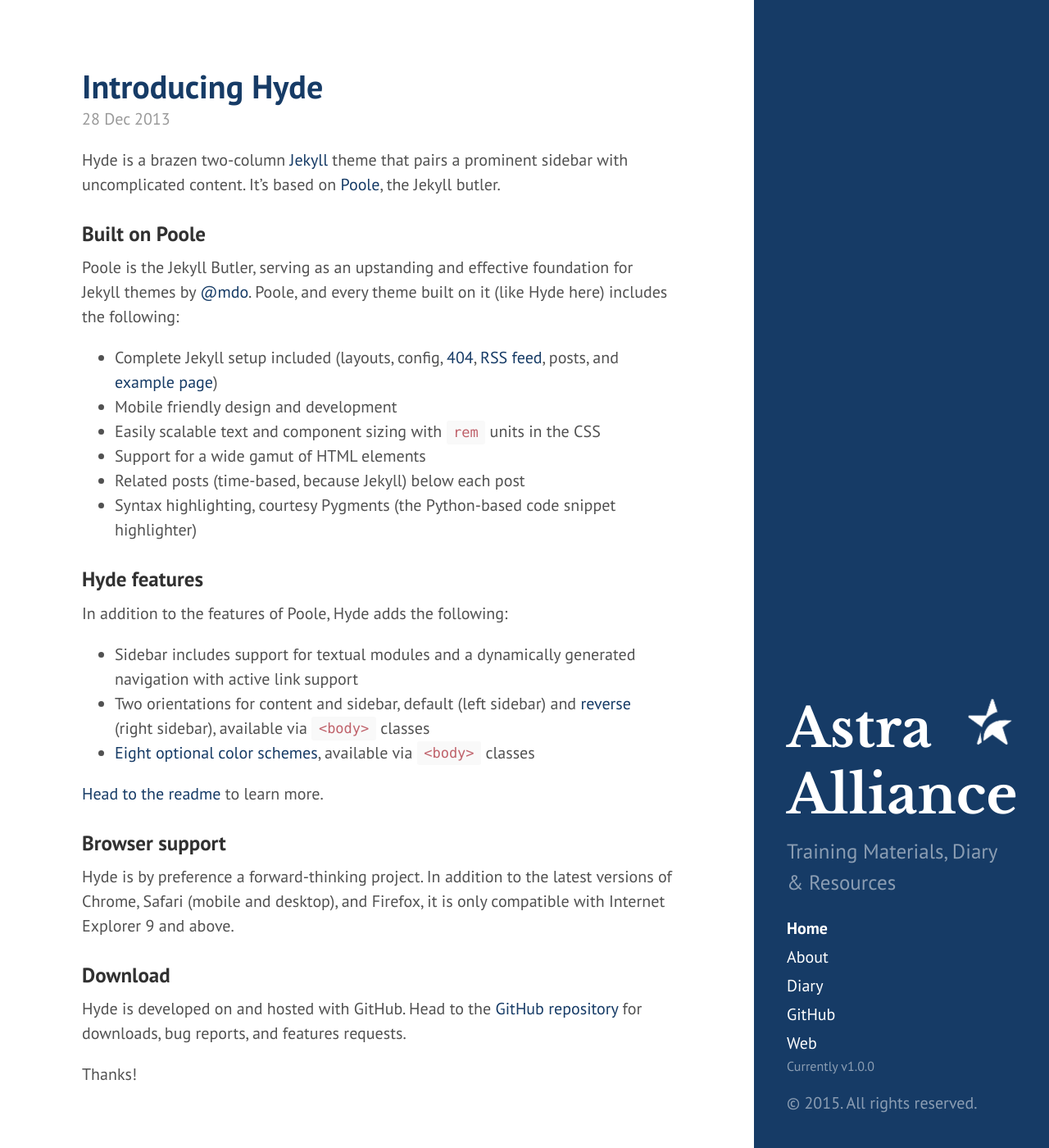
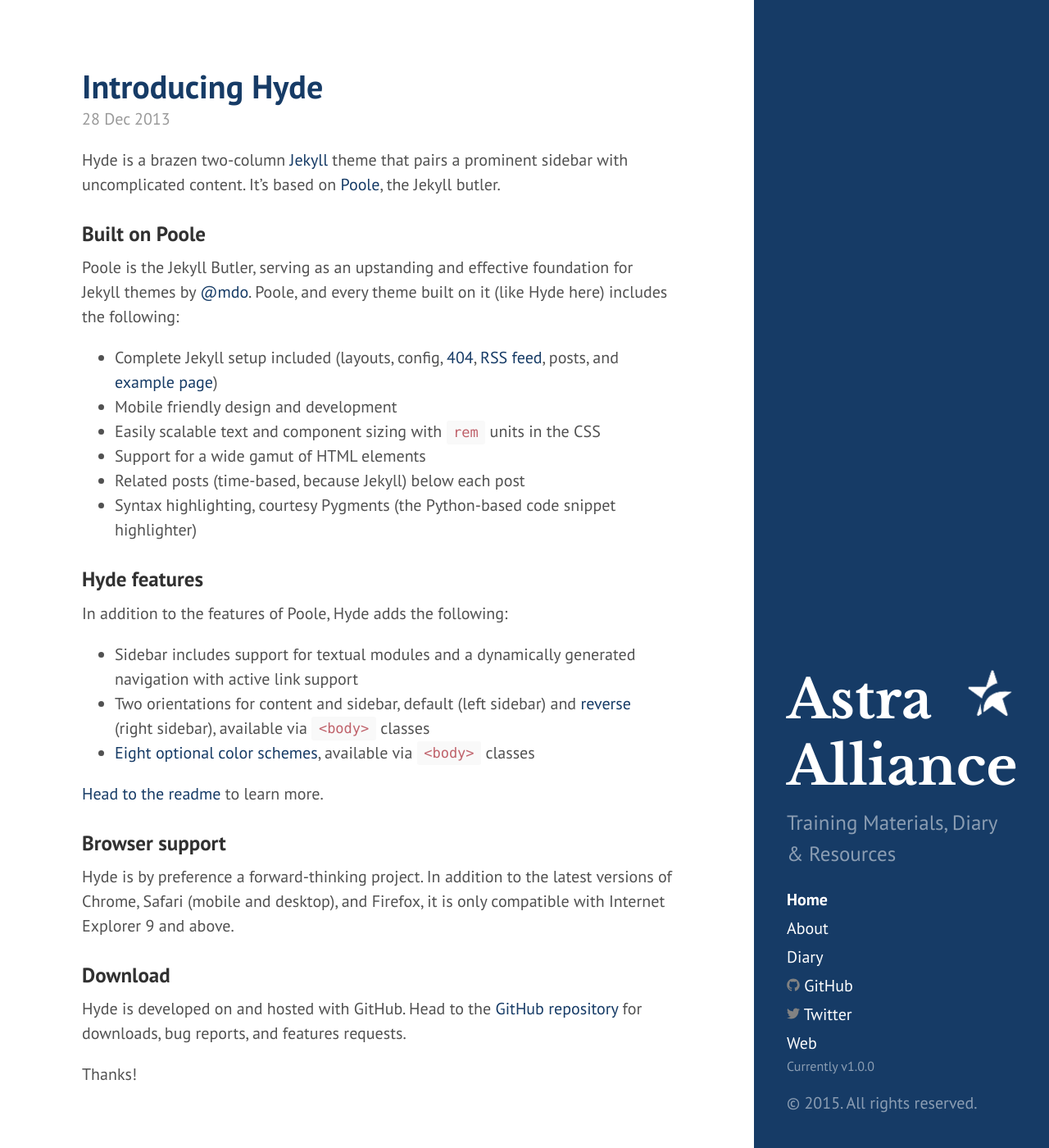
Before and after one commit to Astra-Alliance/astra-alliance.github.io, a Jekyll site: the page built from index.html, in a window 1280 px wide and 1400 px high. Shown: the whole window at 82% size. Built offline with Jekyll 4.4.1, drawn with Linux system fonts in a browser that asks for light colours; Markdown is read by kramdown in place of the engine named in the settings; the list of posts is cut into pages by our own code.

Commit message:
Social Icons

```diff
--- a/_includes/sidebar.html
+++ b/_includes/sidebar.html
@@ -26,7 +26,13 @@
         {% endif %}
       {% endfor %}
 
-      <a class="sidebar-nav-item" href="{{ site.github.repo }}">GitHub</a>
+	  <a class="sidebar-nav-item" href="{{ site.github.repo }}"><svg viewBox="0 0 16 16" class="icon">
+          <path fill="#828282" d="M7.999,0.431c-4.285,0-7.76,3.474-7.76,7.761 c0,3.428,2.223,6.337,5.307,7.363c0.388,0.071,0.53-0.168,0.53-0.374c0-0.184-0.007-0.672-0.01-1.32 c-2.159,0.469-2.614-1.04-2.614-1.04c-0.353-0.896-0.862-1.135-0.862-1.135c-0.705-0.481,0.053-0.472,0.053-0.472 c0.779,0.055,1.189,0.8,1.189,0.8c0.692,1.186,1.816,0.843,2.258,0.645c0.071-0.502,0.271-0.843,0.493-1.037 C4.86,11.425,3.049,10.76,3.049,7.786c0-0.847,0.302-1.54,0.799-2.082C3.768,5.507,3.501,4.718,3.924,3.65 c0,0,0.652-0.209,2.134,0.796C6.677,4.273,7.34,4.187,8,4.184c0.659,0.003,1.323,0.089,1.943,0.261 c1.482-1.004,2.132-0.796,2.132-0.796c0.423,1.068,0.157,1.857,0.077,2.054c0.497,0.542,0.798,1.235,0.798,2.082 c0,2.981-1.814,3.637-3.543,3.829c0.279,0.24,0.527,0.713,0.527,1.437c0,1.037-0.01,1.874-0.01,2.129 c0,0.208,0.14,0.449,0.534,0.373c3.081-1.028,5.302-3.935,5.302-7.362C15.76,3.906,12.285,0.431,7.999,0.431z"></path>
+	  </svg> GitHub</a>
+	  <a class="sidebar-nav-item" href="{{ site.social.twitter }}"><svg viewBox="0 0 16 16" class="icon">
+          <path fill="#828282" d="M15.969,3.058c-0.586,0.26-1.217,0.436-1.878,0.515c0.675-0.405,1.194-1.045,1.438-1.809
+                  c-0.632,0.375-1.332,0.647-2.076,0.793c-0.596-0.636-1.446-1.033-2.387-1.033c-1.806,0-3.27,1.464-3.27,3.27 c0,0.256,0.029,0.506,0.085,0.745C5.163,5.404,2.753,4.102,1.14,2.124C0.859,2.607,0.698,3.168,0.698,3.767 c0,1.134,0.577,2.135,1.455,2.722C1.616,6.472,1.112,6.325,0.671,6.08c0,0.014,0,0.027,0,0.041c0,1.584,1.127,2.906,2.623,3.206 C3.02,9.402,2.731,9.442,2.433,9.442c-0.211,0-0.416-0.021-0.615-0.059c0.416,1.299,1.624,2.245,3.055,2.271 c-1.119,0.877-2.529,1.4-4.061,1.4c-0.264,0-0.524-0.015-0.78-0.046c1.447,0.928,3.166,1.469,5.013,1.469 c6.015,0,9.304-4.983,9.304-9.304c0-0.142-0.003-0.283-0.009-0.423C14.976,4.29,15.531,3.714,15.969,3.058z"></path>
+                </svg> Twitter</a>
       <a class="sidebar-nav-item" href="{{ site.social.web }}">Web</a>
       <span class="sidebar-nav-item-small">Currently v{{ site.version }}</span>
 
--- a/public/css/hyde.css
+++ b/public/css/hyde.css
@@ -73,6 +73,10 @@
 /* Sidebar links */
 .sidebar a {
   color: #fff;
+}
+.sidebar .icon {
+	width: 16px;
+	height: 16px;
 }
 
 /* About section */
```
